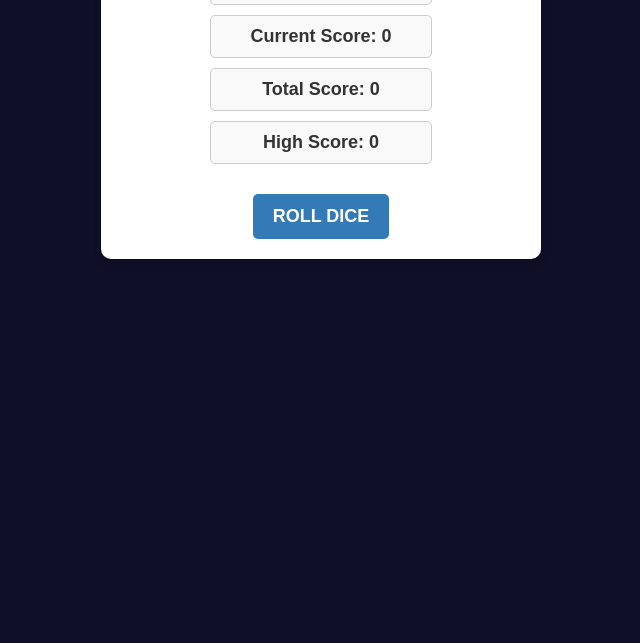
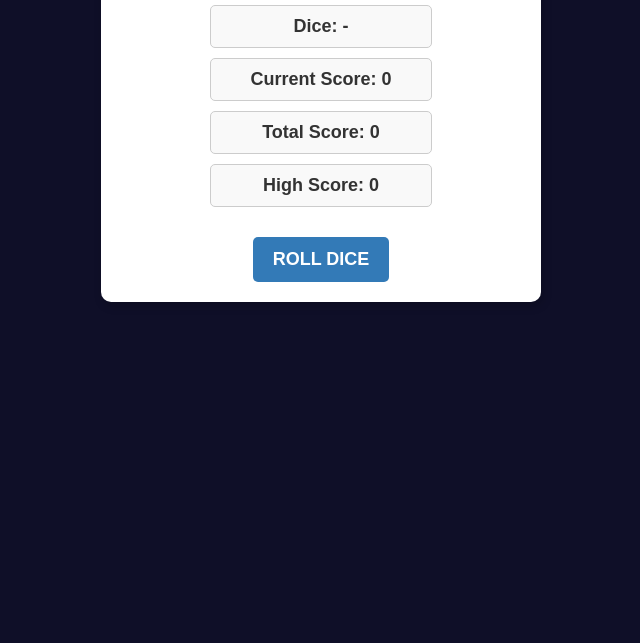
Before and after one commit to Ihsan194/Dice-Game, a plain HTML site: page Index.html in a window 1280 px wide. Shown: the part 157-800 px from the top of the page, without its empty margins (319-959 px from the left). Drawn offline with Linux system fonts and the light colour scheme.

Commit message:
modiffied style.css

```diff
--- a/style.css
+++ b/style.css
@@ -1,8 +1,8 @@
 body {
     background-color: rgb(15, 15, 40);
     font-family: Arial, sans-serif;
-    margin: 0;
-    padding: 0;
+    margin-top: 25px;
+    padding-top: 18px;
     text-align: center;
     color: #fff;
 }
```
